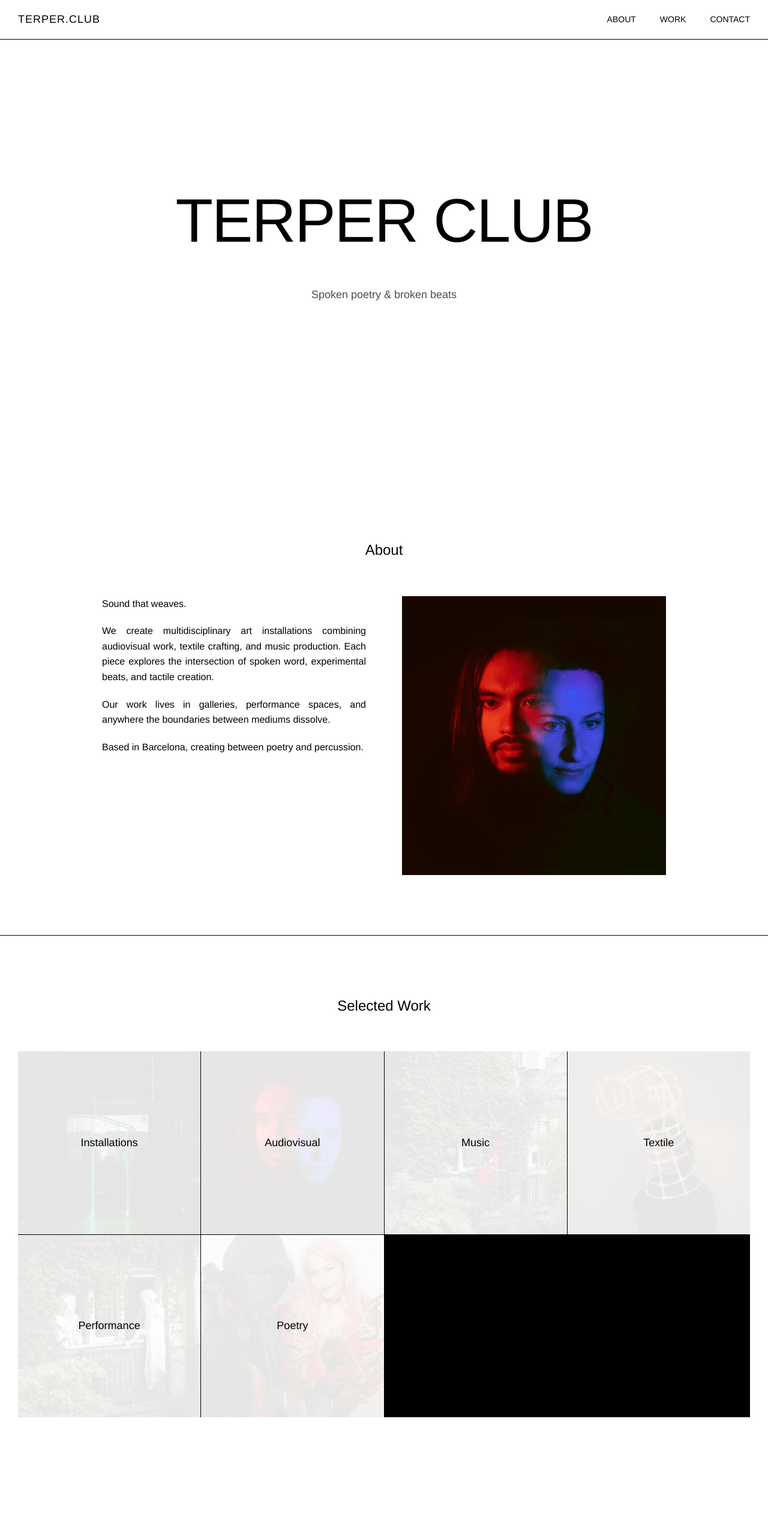
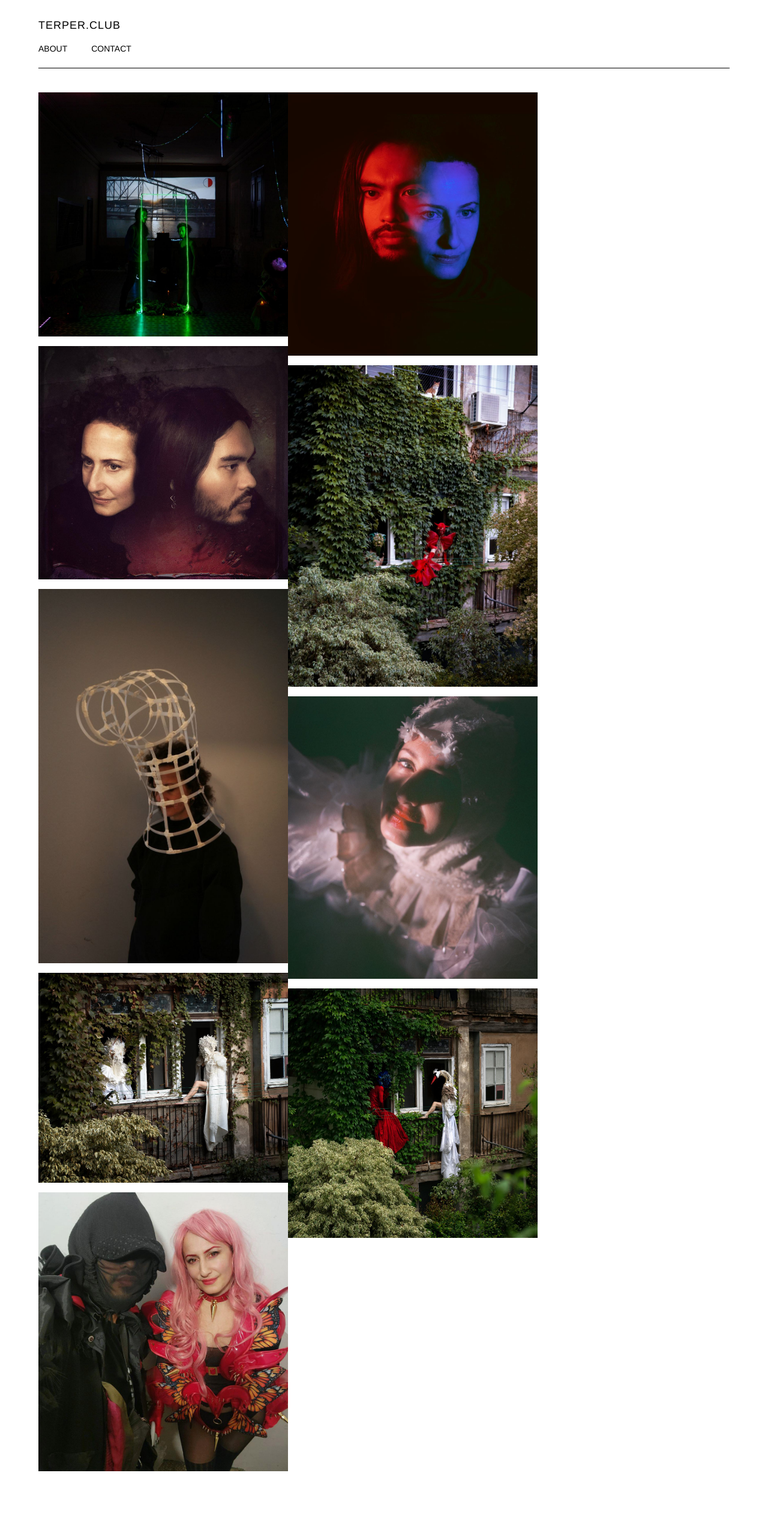
Before and after one commit to terper-club/terper.club, a plain HTML site: page index.html in a window 1280 px wide. Shown: the top 2526 px of the page at 60% size. Drawn offline with nearby package versions, Linux system fonts and the light colour scheme.

Commit message:
Homepage redesign, remove intro header

```diff
--- a/index.html
+++ b/index.html
@@ -3,7 +3,7 @@
 <head>
     <meta charset="UTF-8">
     <meta name="viewport" content="width=device-width, initial-scale=1.0">
-    <title>Terper Club</title>
+    <title>TERPER.CLUB | Spoken poetry & broken beats</title>
     <style>
         * {
             margin: 0;
@@ -18,40 +18,38 @@
             background: #fff;
         }
 
-        /* Header */
-        .header {
-            position: fixed;
-            top: 0;
-            width: 100%;
-            background: #fff;
-            z-index: 1000;
-            padding: 20px 30px;
-            border-bottom: 1px solid #000;
-        }
-
-        .nav-container {
-            display: flex;
-            justify-content: space-between;
-            align-items: center;
-            max-width: 1400px;
+        .wrapper {
+            width: 90%;
+            max-width: 1280px;
             margin: 0 auto;
         }
 
-        .logo {
+        /* Header */
+        .menuHead {
+            padding: 30px 0 20px;
+            border-bottom: 1px solid #000;
+            margin-bottom: 40px;
+        }
+
+        .menuHead h2 {
             font-size: 18px;
             font-weight: normal;
-            color: #000;
-            text-decoration: none;
+            margin-bottom: 15px;
             letter-spacing: 1px;
         }
 
-        .nav-menu {
+        .menuHead h2 a {
+            text-decoration: none;
+            color: #000;
+        }
+
+        .menu ul {
+            list-style: none;
             display: flex;
-            list-style: none;
             gap: 40px;
         }
 
-        .nav-menu a {
+        .menu ul li a {
             text-decoration: none;
             color: #000;
             font-size: 14px;
@@ -59,47 +57,39 @@
             transition: opacity 0.2s ease;
         }
 
-        .nav-menu a:hover {
+        .menu ul li a:hover {
             opacity: 0.5;
         }
 
-        /* Hero Section */
-        .hero {
-            height: 100vh;
-            display: flex;
-            align-items: center;
-            justify-content: center;
-            text-align: center;
-            padding: 0 30px;
+        .clear {
+            clear: both;
         }
 
-        .hero-content h1 {
-            font-size: clamp(40px, 8vw, 120px);
-            font-weight: 300;
-            letter-spacing: -2px;
-            margin-bottom: 40px;
+        /* Grid */
+        #boxes {
+            position: relative;
+            margin-bottom: 60px;
         }
 
-        .hero-content p {
-            font-size: 18px;
-            font-weight: 300;
-            max-width: 600px;
-            margin: 0 auto;
-            opacity: 0.7;
+        .box {
+            width: 416px;
+            margin-bottom: 16px;
+            position: relative;
+            overflow: hidden;
+        }
+
+        .box img {
+            display: block;
+            width: 100%;
+            height: auto;
         }
 
         /* About Section */
-        .about {
-            padding: 100px 30px;
-            max-width: 1000px;
-            margin: 0 auto;
-        }
-
-        .about h2 {
-            font-size: 24px;
-            font-weight: 300;
-            margin-bottom: 60px;
-            text-align: center;
+        .about-section {
+            margin: 60px 0;
+            padding: 40px 0;
+            border-top: 1px solid #000;
+            border-bottom: 1px solid #000;
         }
 
         .about-content {
@@ -113,15 +103,10 @@
             font-size: 16px;
             line-height: 1.6;
             font-weight: 300;
-            text-align: justify;
         }
 
         .about-text p {
             margin-bottom: 20px;
-        }
-
-        .about-image {
-            width: 100%;
         }
 
         .about-image img {
@@ -130,140 +115,13 @@
             display: block;
         }
 
-        /* Work Section */
-        .work {
-            padding: 100px 30px;
-            border-top: 1px solid #000;
-        }
-
-        .work-container {
-            max-width: 1400px;
-            margin: 0 auto;
-        }
-
-        .work h2 {
-            font-size: 24px;
-            font-weight: 300;
-            margin-bottom: 60px;
+        /* Contact Section */
+        .contact-section {
+            padding: 60px 0;
             text-align: center;
         }
 
-        .work-grid {
-            display: grid;
-            grid-template-columns: repeat(auto-fit, minmax(300px, 1fr));
-            gap: 1px;
-            background: #000;
-        }
-
-        .work-item {
-            background: #fff;
-            aspect-ratio: 1;
-            display: flex;
-            align-items: center;
-            justify-content: center;
-            text-align: center;
-            padding: 40px;
-            transition: all 0.3s ease;
-            cursor: pointer;
-            position: relative;
-            overflow: hidden;
-        }
-
-        .work-item::before {
-            content: '';
-            position: absolute;
-            top: 0;
-            left: 0;
-            width: 100%;
-            height: 100%;
-            background-size: cover;
-            background-position: center;
-            opacity: 0.1;
-            transition: opacity 0.3s ease;
-            z-index: 1;
-        }
-
-        .work-item[data-category="installations"]::before {
-            background-image: url('./media/LoveSupreme_Installation_1.jpg');
-        }
-
-        .work-item[data-category="audiovisual"]::before {
-            background-image: url('./media/terper-montage-redBlue-1.jpg');
-        }
-
-        .work-item[data-category="music"]::before {
-            background-image: url('./media/terper_and_chimbi.jpg');
-        }
-
-        .work-item[data-category="textile"]::before {
-            background-image: url('./media/paola_girafa_ish.jpg');
-        }
-
-        .work-item[data-category="performance"]::before {
-            background-image: url('./media/terper_balcon_1.jpg');
-        }
-
-        .work-item[data-category="poetry"]::before {
-            background-image: url('./media/halloween_lol.jpg');
-        }
-
-        .work-item:hover::before {
-            opacity: 0.2;
-        }
-
-        .work-item.active::before {
-            opacity: 0.3;
-        }
-
-        .work-item.active {
-            background: #000;
-            color: #fff;
-        }
-
-        .work-item h3 {
-            font-size: 18px;
-            font-weight: 300;
-            position: relative;
-            z-index: 2;
-        }
-
-        /* Gallery Section */
-        .gallery {
-            margin-top: 60px;
-            min-height: 400px;
-        }
-
-        .gallery-grid {
-            display: grid;
-            grid-template-columns: repeat(auto-fit, minmax(300px, 1fr));
-            gap: 20px;
-        }
-
-        .gallery-item {
-            opacity: 0;
-            transform: translateY(20px);
-            transition: all 0.3s ease;
-        }
-
-        .gallery-item.visible {
-            opacity: 1;
-            transform: translateY(0);
-        }
-
-        .gallery-item img {
-            width: 100%;
-            height: auto;
-            display: block;
-        }
-
-        /* Contact Section */
-        .contact {
-            padding: 100px 30px;
-            text-align: center;
-            border-top: 1px solid #000;
-        }
-
-        .contact h2 {
+        .contact-section h3 {
             font-size: 24px;
             font-weight: 300;
             margin-bottom: 40px;
@@ -273,10 +131,11 @@
             display: flex;
             justify-content: center;
             gap: 40px;
-            margin-bottom: 60px;
+            flex-wrap: wrap;
         }
 
-        .contact-links a {
+        .contact-links a,
+        .contact-links span {
             color: #000;
             text-decoration: none;
             font-size: 16px;
@@ -288,42 +147,39 @@
             opacity: 0.5;
         }
 
-        .contact-links span {
-            color: #000;
-            font-size: 16px;
-            font-weight: 300;
-        }
-
         /* Footer */
-        .footer {
+        #footer {
             border-top: 1px solid #000;
-            padding: 30px;
+            padding: 30px 0;
             text-align: center;
             font-size: 12px;
             opacity: 0.5;
         }
 
         /* Mobile */
-        @media (max-width: 768px) {
-            .header {
-                padding: 15px 20px;
+        @media (max-width: 1000px) {
+            .box {
+                width: 260px;
+            }
         }
 
-            .nav-menu {
-                display: none;
+        @media (max-width: 768px) {
+            .wrapper {
+                width: 95%;
             }
 
-            .hero, .about, .work, .contact {
-                padding: 60px 20px;
+            .menuHead {
+                padding: 20px 0 15px;
+            }
+
+            .menu ul {
+                flex-wrap: wrap;
+                gap: 20px;
             }
 
             .about-content {
                 grid-template-columns: 1fr;
-                gap: 40px;
-            }
-
-            .about-text {
-                text-align: left;
+                gap: 30px;
             }
 
             .contact-links {
@@ -331,17 +187,15 @@
                 gap: 20px;
             }
 
-            .work-grid {
-                grid-template-columns: 1fr;
+            .box {
+                width: 100%;
             }
         }
 
-        /* Smooth scrolling */
         html {
             scroll-behavior: smooth;
         }
 
-        /* Selection */
         ::selection {
             background: #000;
             color: #fff;
@@ -349,169 +203,123 @@
     </style>
 </head>
 <body>
-    <!-- Header -->
-    <header class="header">
-        <nav class="nav-container">
-            <a href="#" class="logo">TERPER.CLUB</a>
-            <ul class="nav-menu">
+
+<div class="wrapper">
+    <div class="menuHead">
+        <h2><a href="#">TERPER.CLUB</a></h2>
+        <div class="clear"></div>
+        <div class="menu">
+            <ul>
                 <li><a href="#about">ABOUT</a></li>
-                <li><a href="#work">WORK</a></li>
                 <li><a href="#contact">CONTACT</a></li>
             </ul>
-        </nav>
-    </header>
+        </div>
+        <div class="clear"></div>
+    </div>
 
-    <!-- Hero Section -->
-    <section id="home" class="hero">
-        <div class="hero-content">
-            <h1>TERPER CLUB</h1>
-            <p>Spoken poetry & broken beats</p>
+    <div id="boxes">
+        <div class="box">
+            <img src="./media/LoveSupreme_Installation_1.jpg" alt="Terper Club work" />
         </div>
-    </section>
 
-    <!-- About Section -->
-    <section id="about" class="about">
-        <h2>About</h2>
+        <div class="box">
+            <img src="./media/terper-montage-redBlue-1.jpg" alt="Terper Club work" />
+        </div>
+
+        <div class="box">
+            <img src="./media/terper_duo_1.jpg" alt="Terper Club work" />
+        </div>
+
+        <div class="box">
+            <img src="./media/terper_and_chimbi.jpg" alt="Terper Club work" />
+        </div>
+
+        <div class="box">
+            <img src="./media/paola_girafa_ish.jpg" alt="Terper Club work" />
+        </div>
+
+        <div class="box">
+            <img src="./media/paola_mist_cl.jpg" alt="Terper Club work" />
+        </div>
+
+        <div class="box">
+            <img src="./media/terper_balcon_1.jpg" alt="Terper Club work" />
+        </div>
+
+        <div class="box">
+            <img src="./media/terper_balcon_2.jpg" alt="Terper Club work" />
+        </div>
+
+        <div class="box">
+            <img src="./media/halloween_lol.jpg" alt="Terper Club work" />
+        </div>
+    </div>
+
+    <div class="about-section" id="about">
         <div class="about-content">
             <div class="about-text">
                 <p>Sound that weaves.</p>
-
                 <p>We create multidisciplinary art installations combining audiovisual work, textile crafting, and music production. Each piece explores the intersection of spoken word, experimental beats, and tactile creation.</p>
-
                 <p>Our work lives in galleries, performance spaces, and anywhere the boundaries between mediums dissolve.</p>
-
                 <p>Based in Barcelona, creating between poetry and percussion.</p>
             </div>
             <div class="about-image">
                 <img src="./media/terper-montage-redBlue-1.jpg" alt="Terper Club work" />
             </div>
         </div>
-    </section>
-
-    <!-- Work Section -->
-    <section id="work" class="work">
-        <div class="work-container">
-            <h2>Selected Work</h2>
-            <div class="work-grid">
-                <div class="work-item" data-category="installations">
-                    <h3>Installations</h3>
-                </div>
-                <div class="work-item" data-category="audiovisual">
-                    <h3>Audiovisual</h3>
-                </div>
-                <div class="work-item" data-category="music">
-                    <h3>Music</h3>
-                </div>
-                <div class="work-item" data-category="textile">
-                    <h3>Textile</h3>
-                </div>
-                <div class="work-item" data-category="performance">
-                    <h3>Performance</h3>
-                </div>
-                <div class="work-item" data-category="poetry">
-                    <h3>Poetry</h3>
-                </div>
     </div>
 
-            <div class="gallery">
-                <div class="gallery-grid" id="gallery-grid">
-                    <!-- Images will be loaded here via JavaScript -->
-                </div>
-            </div>
-        </div>
-    </section>
-
-    <!-- Contact Section -->
-    <section id="contact" class="contact">
-        <h2>Contact</h2>
+    <div class="contact-section" id="contact">
+        <h3>Contact</h3>
         <div class="contact-links">
             <a href="https://www.instagram.com/terper.club" target="_blank">@terper.club</a>
             <span>terper (dot) club (@) gmail (dot) com</span>
         </div>
-    </section>
+    </div>
 
-    <!-- Footer -->
-    <footer class="footer">
+    <div id="footer">
         <p>&copy; 2025 Terper Club</p>
-    </footer>
+    </div>
+</div>
+
+<script src="https://code.jquery.com/jquery-3.6.0.min.js"></script>
+<script src="https://cdnjs.cloudflare.com/ajax/libs/masonry/4.2.2/masonry.pkgd.min.js"></script>
 
 <script>
-        // Gallery data - organize your images by category
-        const galleryData = {
-            installations: [
-                'LoveSupreme_Installation_1.jpg'
-            ],
-            audiovisual: [
-                'terper-montage-redBlue-1.jpg',
-                'terper_duo_1.jpg'
-            ],
-            music: [
-                'terper_and_chimbi.jpg'
-            ],
-            textile: [
-                'paola_girafa_ish.jpg',
-                'paola_mist_cl.jpg'
-            ],
-            performance: [
-                'terper_balcon_1.jpg',
-                'terper_balcon_2.jpg'
-            ],
-            poetry: [
-                'halloween_lol.jpg'
-            ]
-        };
+$(document).ready(function() {
+    function colWidth() {
+        return $(window).width() > 1000 ? 416 : 260;
+    }
 
-        // Gallery functionality
-        const workItems = document.querySelectorAll('.work-item');
-        const galleryGrid = document.getElementById('gallery-grid');
+    function gutterWidth() {
+        return $(window).width() > 1000 ? 16 : 10;
+    }
 
-        function showGallery(category) {
-            // Remove active state from all items
-            workItems.forEach(item => item.classList.remove('active'));
-
-            // Add active state to clicked item
-            document.querySelector(`[data-category="${category}"]`).classList.add('active');
-
-            // Clear gallery
-            galleryGrid.innerHTML = '';
-
-            // Add images for selected category
-            const images = galleryData[category] || [];
-            images.forEach((image, index) => {
-                const galleryItem = document.createElement('div');
-                galleryItem.className = 'gallery-item';
-                galleryItem.innerHTML = `<img src="./media/${image}" alt="${category}" />`;
-
-                // Add with delay for staggered animation
-                setTimeout(() => {
-                    galleryItem.classList.add('visible');
-                }, index * 100);
-
-                galleryGrid.appendChild(galleryItem);
+    function reMasonry() {
+        $('#boxes').masonry('destroy');
+        $('#boxes').masonry({
+            itemSelector: '.box',
+            columnWidth: colWidth(),
+            gutterWidth: gutterWidth()
         });
     }
 
-        // Add click handlers to work items
-        workItems.forEach(item => {
-            item.addEventListener('click', () => {
-                const category = item.dataset.category;
-                showGallery(category);
-            });
-        });
+    reMasonry();
+    $(window).load(reMasonry);
+    $(window).bind("resize", reMasonry);
 
-        // Smooth scrolling for navigation links
-        document.querySelectorAll('a[href^="#"]').forEach(anchor => {
-            anchor.addEventListener('click', function (e) {
+    // Smooth scrolling
+    $('a[href^="#"]').on('click', function(e) {
         e.preventDefault();
-                const target = document.querySelector(this.getAttribute('href'));
-                if (target) {
-                    target.scrollIntoView({
-                        behavior: 'smooth',
-                        block: 'start'
-                    });
+        const target = $(this.getAttribute('href'));
+        if (target.length) {
+            $('html, body').animate({
+                scrollTop: target.offset().top - 20
+            }, 600);
         }
     });
 });
 </script>
+
 </body>
 </html>
```
Lines whose indentation alone changed are shown as unchanged.
